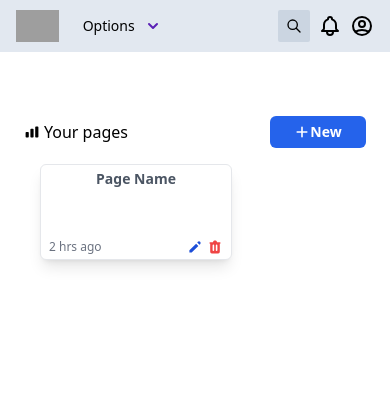
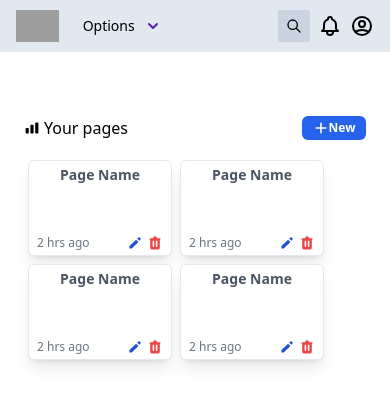
Before and after one commit to KarimHesham/Arab-WebBuilder, a React (Create React App) app: page /pages in a window 390 px wide. Shown: the top 406 px of the page. Built offline with nearby package versions, Linux system fonts and the light colour scheme; grey boxes are pictures that could not be loaded.

Commit message:
adjusted layout spacing in boards, pages components

```diff
--- a/src/components/Board.js
+++ b/src/components/Board.js
@@ -2,7 +2,7 @@ import React from "react";
 
 const Board = () => {
   return (
-    <div className="flex flex-col flex-shrink flew-wrap w-40 md:w-48 h-24 m-1 bg-gray-100 p-3 rounded-sm bg-opacity-50 hover:backdrop:duration-100 hover:bg-opacity-100 cursor-pointer">
+    <div className="flex flex-col w-40 md:w-48 h-24 m-1 bg-gray-100 p-3 rounded-sm bg-opacity-50 hover:backdrop:duration-100 hover:bg-opacity-100 cursor-pointer">
       <h2 className="font-bold">Project Name</h2>
     </div>
   );
--- a/src/features/pages/components/Page.js
+++ b/src/features/pages/components/Page.js
@@ -3,7 +3,7 @@ import React from "react";
 
 const Page = () => {
   return (
-    <div className="w-48 h-24 bg-white shadow-lg rounded-md px-2 py-1 flex flex-col justify-between hover:bg-slate-200 border border-gray-200">
+    <div className="w-36 h-24 md:w-48 md:h-24 bg-white shadow-lg rounded-md px-2 py-1 m-1 flex flex-col justify-between hover:bg-slate-200 border border-gray-200">
       <h2 className="text-sm font-semibold text-center text-gray-600">
         Page Name
       </h2>
--- a/src/features/pages/components/Pages.js
+++ b/src/features/pages/components/Pages.js
@@ -10,19 +10,22 @@ const Pages = () => {
       <div className="flex md:px-36 p-6">
         <Sidebar />
 
-        <div className="mt-10 space-y-4 space-x-4 w-full">
+        <div className="mt-10 space-y-4 w-full">
           <div className="flex items-center justify-between md:pr-32">
             <div className="flex items-center space-x-1">
               <ChartBarIcon className="h-4" />
               <h2>Your pages</h2>
             </div>
 
-            <div className="flex items-center w-24 h-8 text-sm bg-blue-600 rounded-md justify-center text-white hover:bg-blue-700 cursor-pointer font-semibold">
+            <div className="flex items-center w-16 h-6 md:w-24 md:h-8 text-xs md:text-sm bg-blue-600 rounded-md justify-center text-white hover:bg-blue-700 cursor-pointer font-semibold">
               <PlusIcon className="h-4" />
               <p>New</p>
             </div>
           </div>
-          <Page />
+          <div className="flex items-center flex-wrap">
+            <Page />
+            <Page /> <Page /> <Page />
+          </div>
         </div>
       </div>
     </>
--- a/src/features/workspaces/components/Workspace.js
+++ b/src/features/workspaces/components/Workspace.js
@@ -29,7 +29,12 @@ const Workspace = () => {
           </div> */}
         </div>
       </div>
-      <Board />
+      <div className="flex items-center flex-wrap">
+        <Board />
+        <Board />
+        <Board />
+        <Board />
+      </div>
     </div>
   );
 };
```
